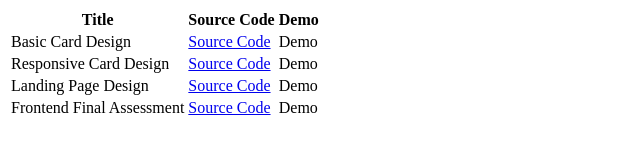
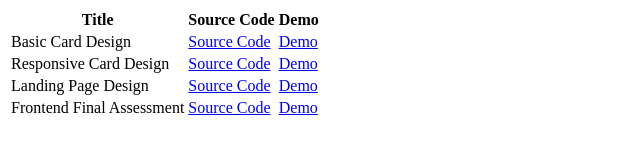
Before and after one commit to prerannaa/Assessments, a plain HTML site: page index.html in a window 1280 px wide. Shown: the whole page, without its empty margins (0-640 px from the left). Drawn offline with Linux system fonts and the light colour scheme.

Commit message:
Added proper link for Demo in github page

```diff
--- a/index.html
+++ b/index.html
@@ -15,22 +15,22 @@
         <tr>
             <td>Basic Card Design</td>
             <td><a href="https://github.com/prerannaa/prerana.github.io/tree/master/All Assesment/Card Design">Source Code</a></td>
-            <td><a href="./All Assesment/Card Design"></a>Demo</td>
+            <td><a href="https://prerannaa.github.io/prerana.github.io/All%20Assesment/Card%20Design/">Demo</a></td>
         </tr>
         <tr>
             <td>Responsive Card Design</td>
             <td><a href="https://github.com/prerannaa/prerana.github.io/tree/master/All Assesment/Responsive Card">Source Code</a></td>
-            <td><a href="./All Assesment/Responsive Card"></a>Demo</td>
+            <td><a href="https://prerannaa.github.io/prerana.github.io/All%20Assesment/Responsive%20Card/./All Assesment/Responsive Card">Demo</a></td>
         </tr>
         <tr>
             <td>Landing Page Design</td>
             <td><a href="https://github.com/prerannaa/prerana.github.io/tree/master/All Assesment/Landing Page Design">Source Code</a></td>
-            <td><a href="./All Assesment/Landing Page Design"></a>Demo</td>
+            <td><a href="https://prerannaa.github.io/prerana.github.io/All%20Assesment/Landing%20Page%20Design/">Demo</a></td>
         </tr>
         <tr>
             <td>Frontend Final Assessment</td>
             <td><a href="https://github.com/prerannaa/prerana.github.io/tree/master/All Assesment/Frontend Final Assessment">Source Code</a></td>
-            <td><a href="./All Assesment/Frontend Final Assessment"></a>Demo</td>
+            <td><a href="https://prerannaa.github.io/prerana.github.io/All%20Assesment/Frontend%20Final%20Assessment/">Demo</a></td>
         </tr>
     </table>
 </body>
```
